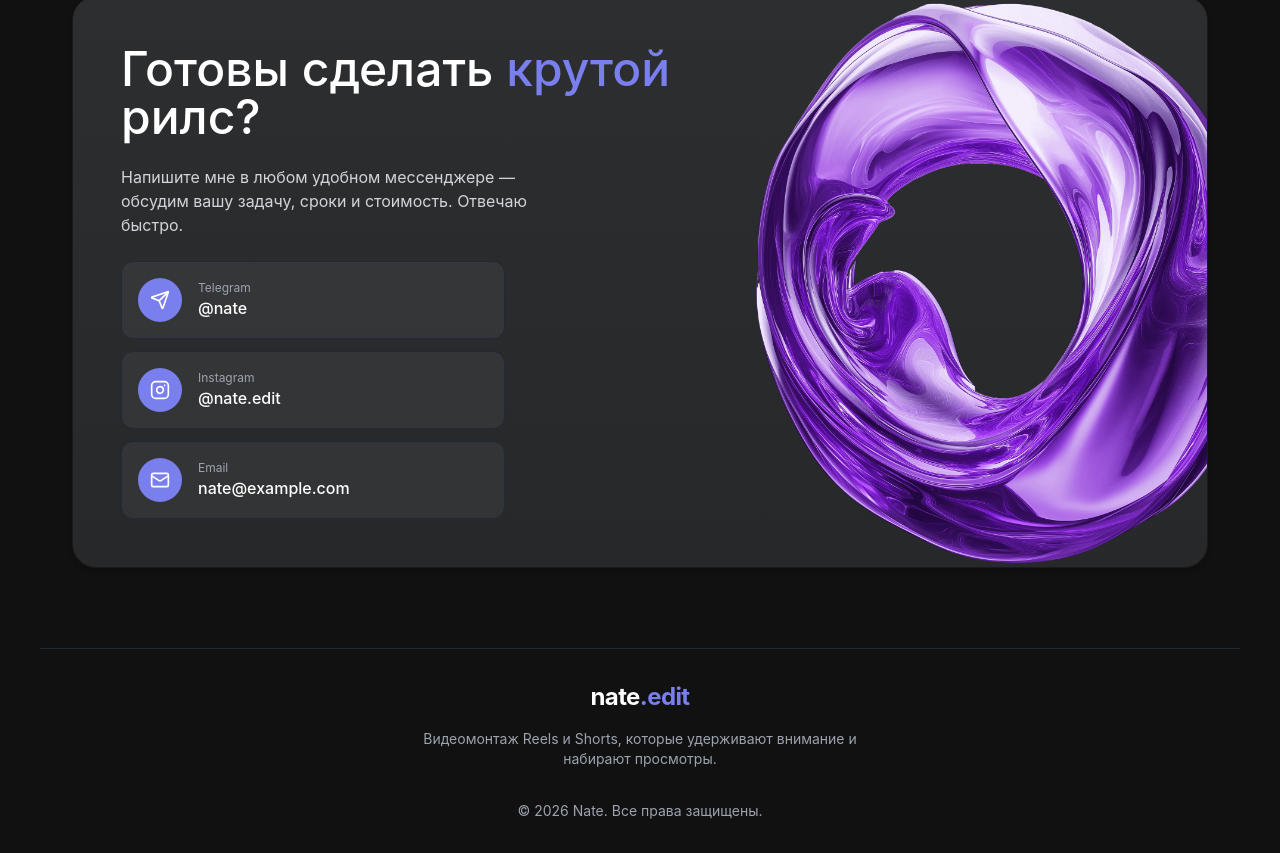
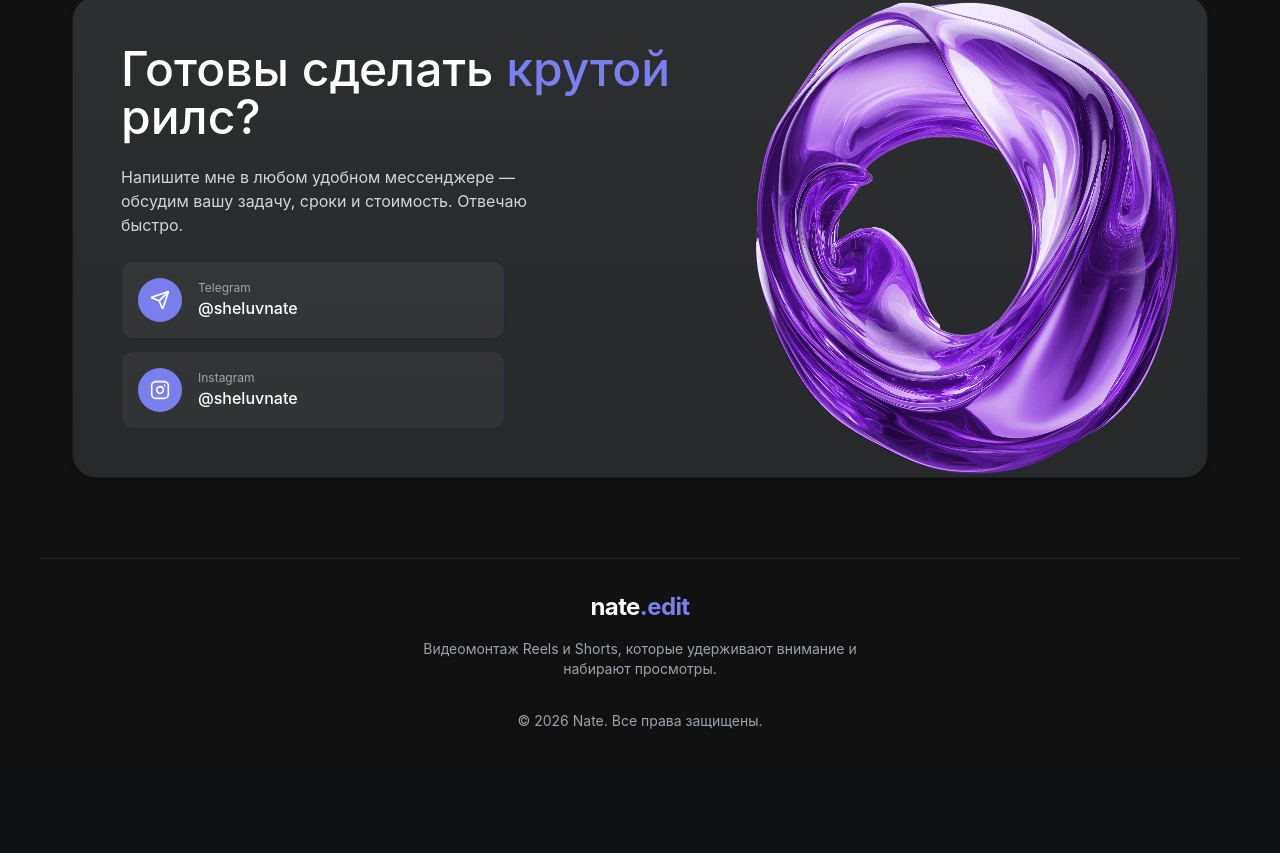
Before and after one commit to pr-poehali-dev/project-sunshine-7, a React (Vite) app: page / in a window 1280 px wide. Shown: the part 3251-4104 px from the top of the page. After the commit the page ends 4014 px from the top, so only its background shows below. Built offline with nearby package versions, Linux system fonts and the light colour scheme.

Commit message:
feat: add contact links (telegram, instagram)

```diff
--- a/src/components/landing/CallToAction.tsx
+++ b/src/components/landing/CallToAction.tsx
@@ -3,21 +3,15 @@ import Icon from "@/components/ui/icon"
 const contacts = [
   {
     label: "Telegram",
-    value: "@nate",
-    href: "https://t.me/nate",
+    value: "@sheluvnate",
+    href: "https://t.me/sheluvnate",
     icon: "Send",
   },
   {
     label: "Instagram",
-    value: "@nate.edit",
-    href: "https://instagram.com/nate.edit",
+    value: "@sheluvnate",
+    href: "https://www.instagram.com/sheluvnate?igsh=Y2U5YjdtaXhnZ3d1&utm_source=qr",
     icon: "Instagram",
-  },
-  {
-    label: "Email",
-    value: "nate@example.com",
-    href: "mailto:nate@example.com",
-    icon: "Mail",
   },
 ]
 
```
